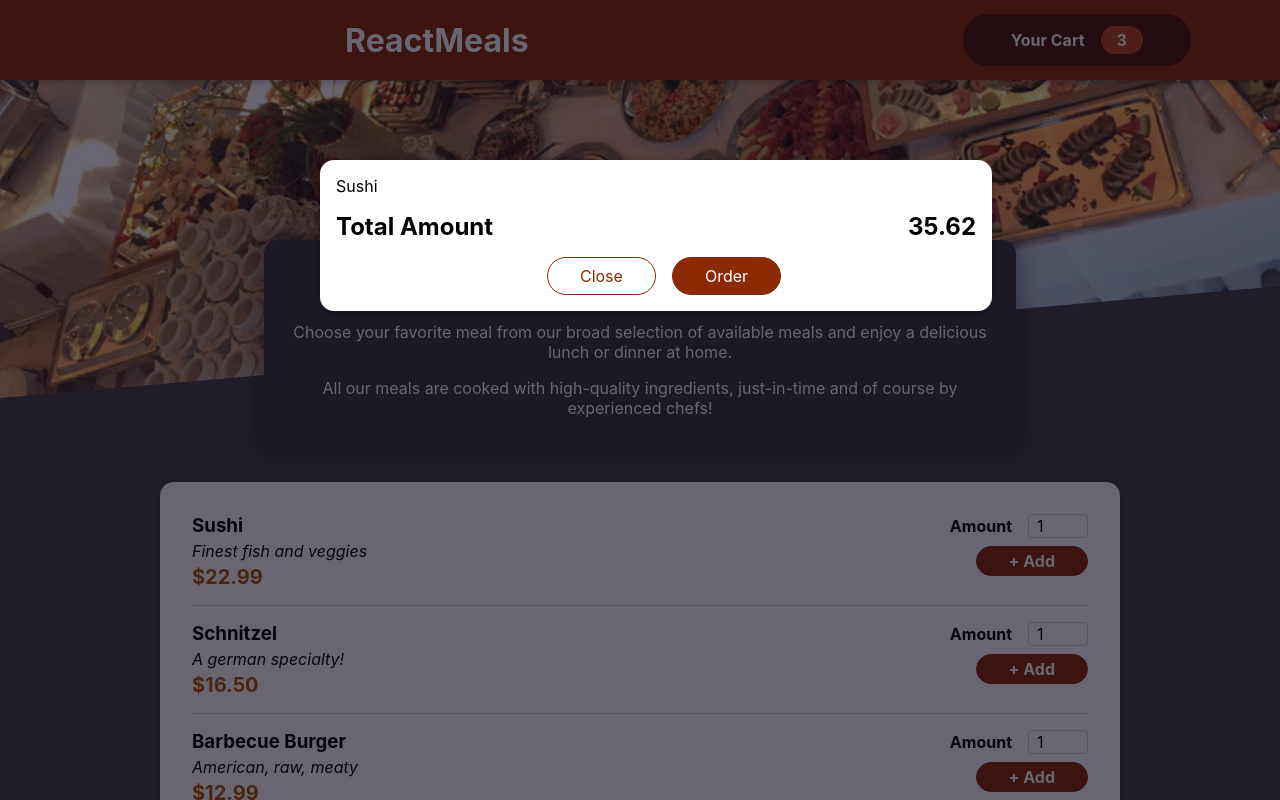
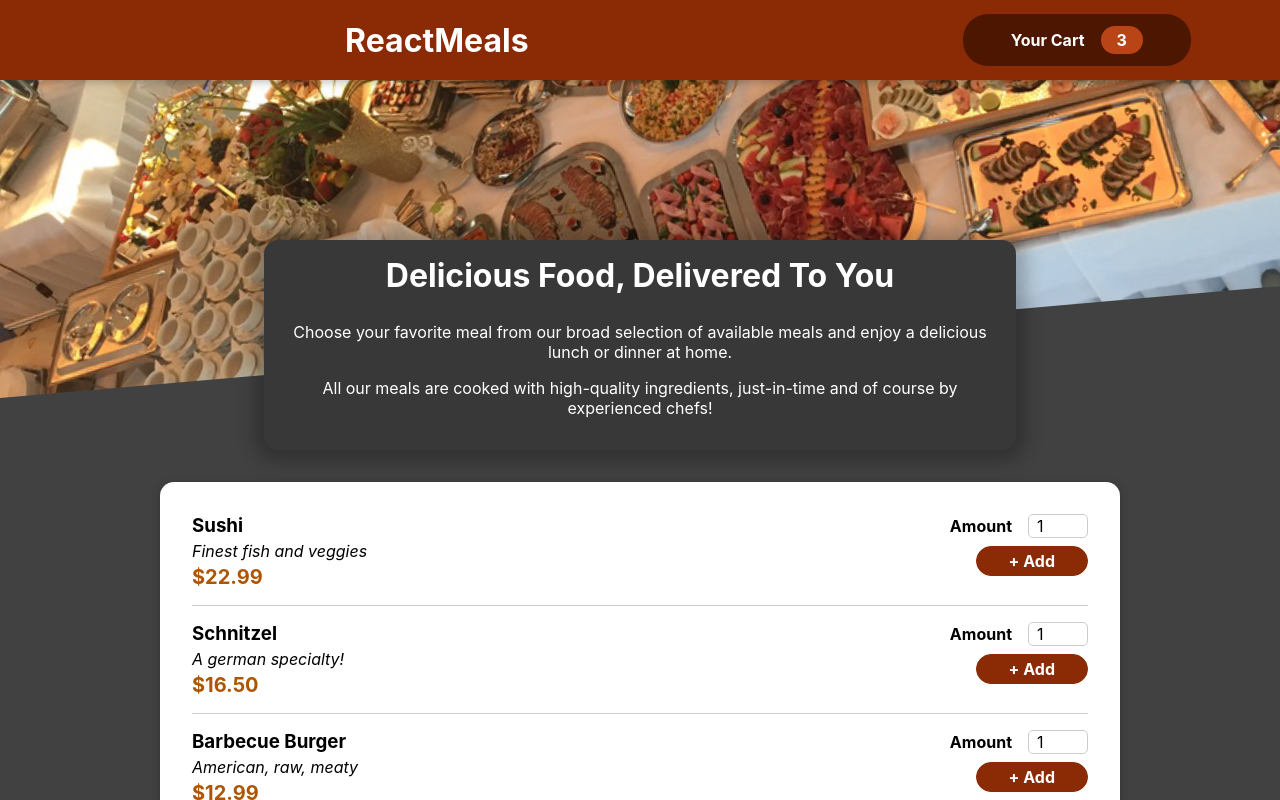
Before and after one commit to Kishore-1022/RestaurantWebsite, a React (Create React App) app in the folder web/: page / in a window 1280 px wide. Shown: the top 800 px of the page. Built offline with nearby package versions, Linux system fonts and the light colour scheme.

Commit message:
cart open and close

```diff
--- a/web/src/App.js
+++ b/web/src/App.js
@@ -1,16 +1,25 @@
 import Header from "./components/Layout/Header";
 import Meals from "./components/Meals/Meals";
 import Cart from "./components/Cart/Cart";
+import { useState } from "react";
 
 function App() {
+  const [cartIsShow,setCartIsShow]= useState(false);
+
+  const showCartHandler=()=>{
+    setCartIsShow(true);
+  }
+  const hideCartHandler=()=>{
+    setCartIsShow(false);
+  }
+
   return (
     <>
-      <Cart/>
-      <Header />
+      {cartIsShow && <Cart onClose={hideCartHandler}/>}
+      <Header onShowCart={showCartHandler} />
       <main>
           <Meals/>
       </main>
-
     </>
   );
 }
--- a/web/src/components/Cart/Cart.js
+++ b/web/src/components/Cart/Cart.js
@@ -6,14 +6,14 @@
     const cartItem= <ul className={classes['cart-items']}>{[{id:'c1',name:'Sushi', amount:2,price:12.99}].map(i=><li>{i.name}</li>)}</ul>
   return (
 
-    <Modal>
+    <Modal onClose={props.onClose}>
         {cartItem}
         <div className={classes.total}>
             <span>Total Amount</span>
             <span>35.62</span>
         </div>
         <div className={classes.actions}>
-            <button className={classes['button--alt']}>Close</button>
+            <button className={classes['button--alt']} onClick={props.onClose}>Close</button>
             <button className={classes.button}>Order</button>
         </div>
     </Modal>
--- a/web/src/components/Layout/Header.js
+++ b/web/src/components/Layout/Header.js
@@ -4,13 +4,12 @@
 import mealsImage from '../../assets/meals.jpg'
 
 
-const Header = () => {
+const Header = (props) => {
   return (
     <Fragment>
     <header className={classes.header}>
         <h1>ReactMeals</h1>
-        <HeaderCartButton/>
-
+        <HeaderCartButton onClick={props.onShowCart}/>
     </header>
     <div className={classes['main-image']}>
         <img  src={mealsImage} alt='A table full of delicious food!'/>
--- a/web/src/components/Layout/HeaderCartButton.js
+++ b/web/src/components/Layout/HeaderCartButton.js
@@ -4,7 +4,7 @@
 
 const HeaderCartButton = (props) => {
   return (
-    <button className={classes.button}>
+    <button className={classes.button} onClick={props.onClick}>
         <span>
             <CartIcon/>
         </span>
--- a/web/src/components/UI/Modal.js
+++ b/web/src/components/UI/Modal.js
@@ -2,7 +2,7 @@
 import  ReactDOM  from 'react-dom'
 import classes from './Modal.module.css'
 const Backdrop=(props)=>{
-    return <div className={classes.backdrop}></div>
+    return <div className={classes.backdrop} onClick={props.onClose}></div>
 
 }
 const ModalOverlay=(props)=>{
@@ -15,7 +15,7 @@
 const Modal = (props) => {
   return (
     <>
-     {ReactDOM.createPortal(<Backdrop/>,document.getElementById('overlays'))}
+     {ReactDOM.createPortal(<Backdrop onClose={props.onClose}/>,document.getElementById('overlays'))}
      {ReactDOM.createPortal(<ModalOverlay>{props.children}</ModalOverlay>,document.getElementById('overlays'))}
     </>
   )
```
